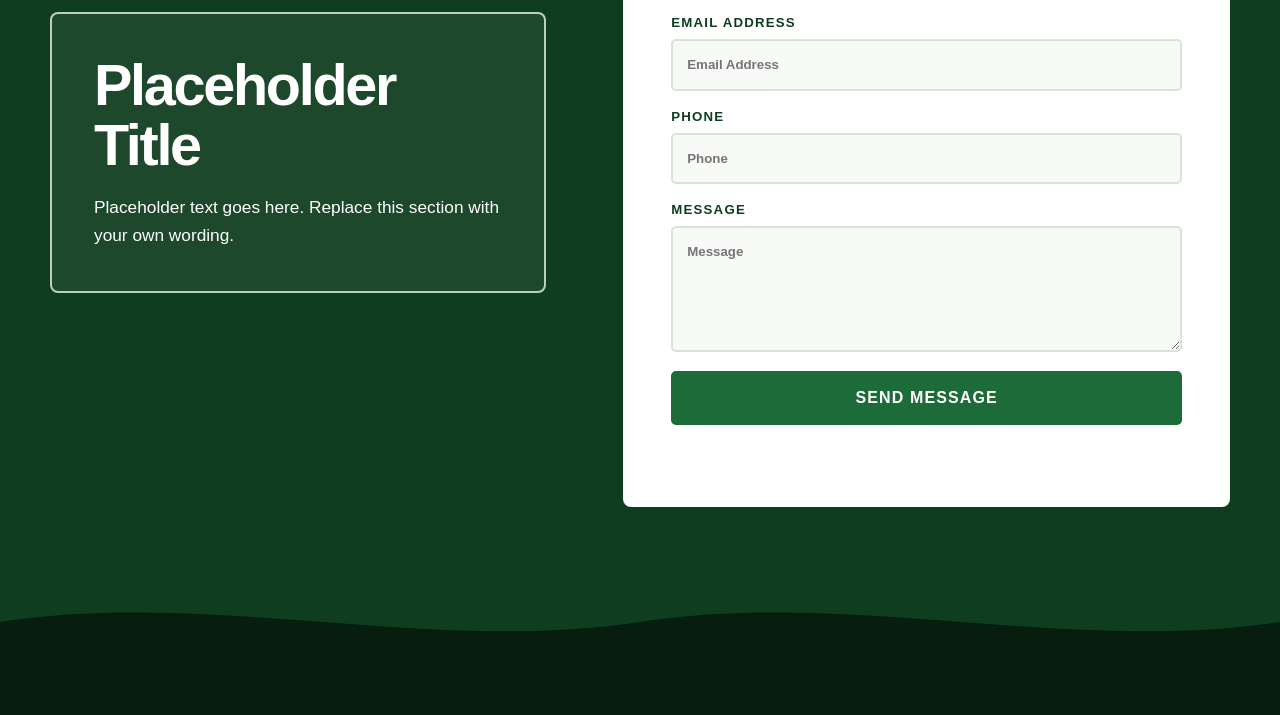
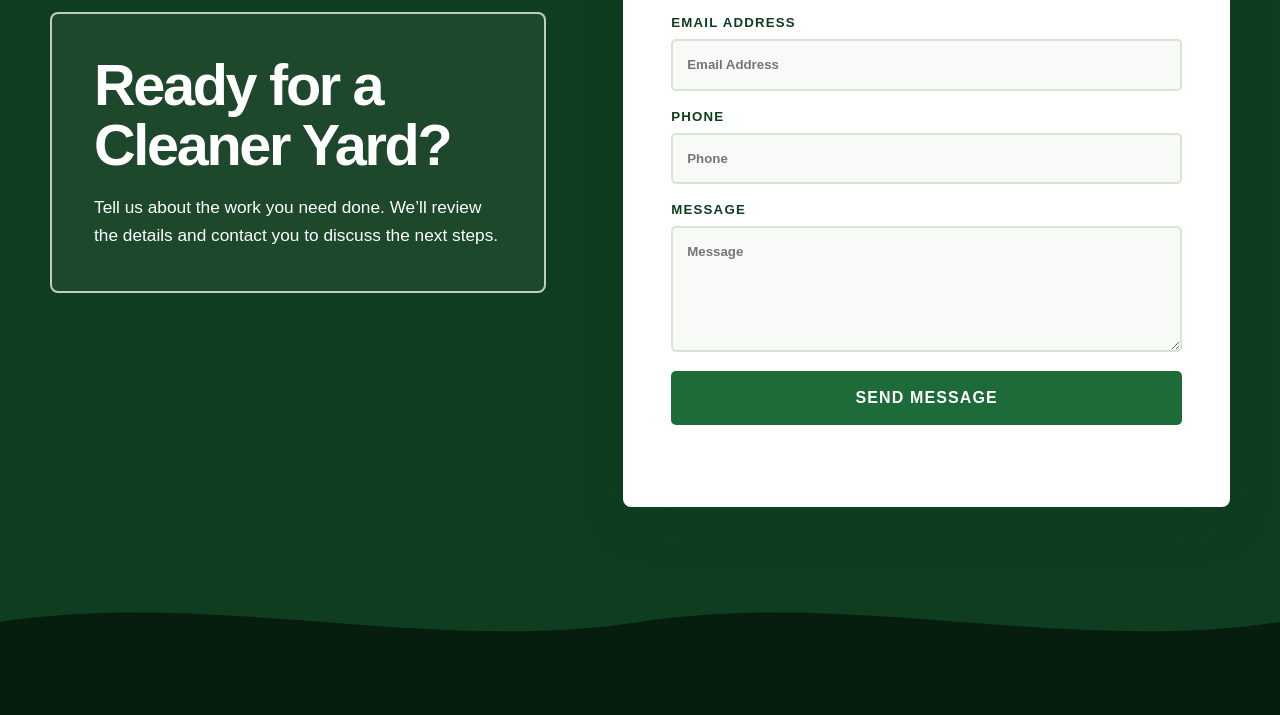
Before and after one commit to Foxx09p/jcm-landscaping, a plain HTML site: page index.html in a window 1280 px wide. Shown: the part 1699-2414 px from the top of the page. Drawn offline with nearby package versions, Linux system fonts and the light colour scheme.

Commit message:
Update contact section title and description

```diff
--- a/index.html
+++ b/index.html
@@ -980,8 +980,8 @@
 
       <div class="contact-grid page-width">
         <div class="intro-copy" data-reveal>
-          <h2 class="section-title">Placeholder Title</h2>
-          <p>Placeholder text goes here. Replace this section with your own wording.</p>
+          <h2 class="section-title">Ready for a Cleaner Yard?</h2>
+          <p>Tell us about the work you need done. We’ll review the details and contact you to discuss the next steps.</p>
         </div>
 
         <form class="contact-card" id="contact-form" action="https://api.web3forms.com/submit" method="POST" accept-charset="UTF-8" data-reveal>
```
